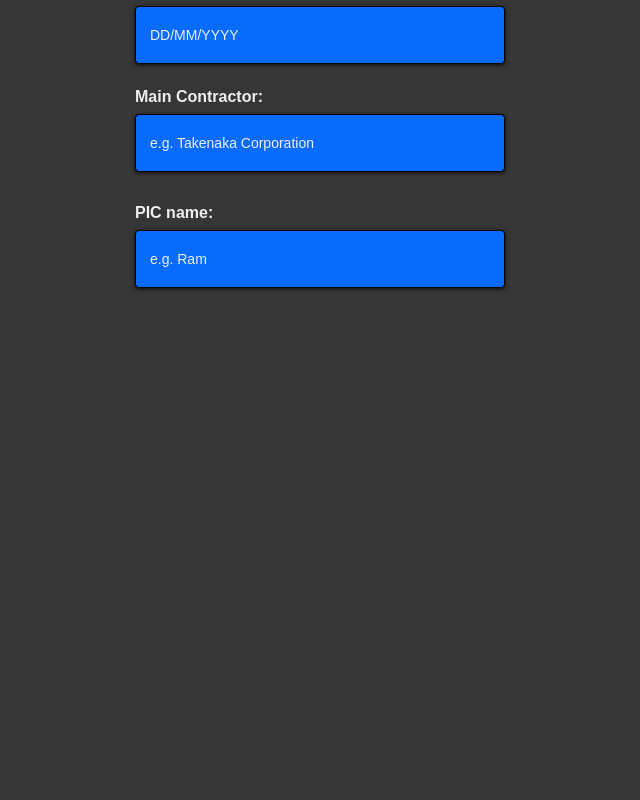
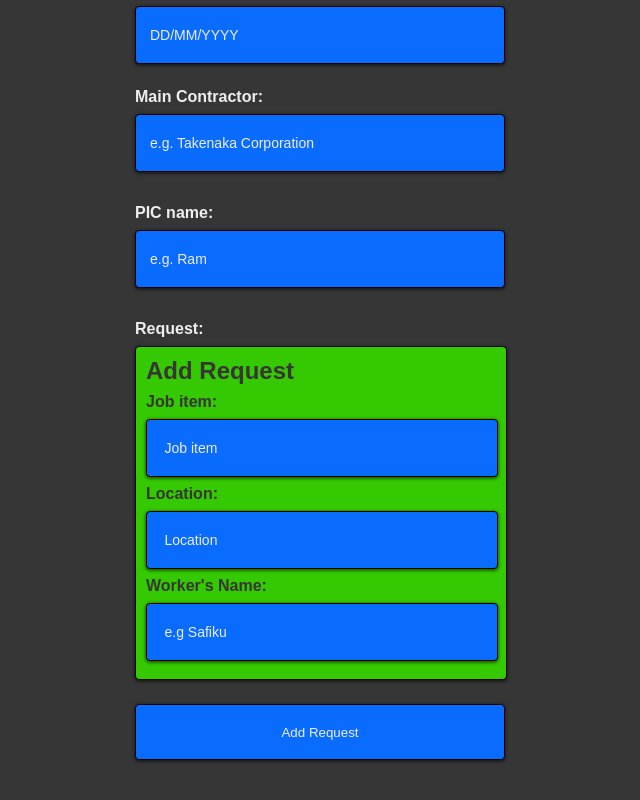
Before and after one commit to SSNmeister/servicerequests, a React (Create React App) app: page /manpowerrequestform in a window 1280 px wide. Shown: the part 310-1110 px from the top of the page, without its empty margins (320-960 px from the left). Before the commit the page ends 800 px from the top, so only its background shows below. Built offline with nearby package versions, Linux system fonts and the light colour scheme.

Commit message:
updated inputs

```diff
--- a/src/ManpowerRequestForm.js
+++ b/src/ManpowerRequestForm.js
@@ -5,6 +5,29 @@ const ManpowerRequestForm = () => {
   const [date, setDate] = useState("");
   const [mainContractor, setMainContractor] = useState("");
   const [pic, setPIC] = useState("");
+  const [jobItem, setJobItem] = useState("");
+  const [location, setLocation] = useState("");
+  const [workers, setWorkers] = useState([]);
+  const [requestArray, setRequestArray] = useState([]);
+
+  const handleAddRequest = () => {
+    const array = [
+      ...requestArray,
+      { job_Item: jobItem, location: location, workers: workers },
+    ];
+    setRequestArray(array);
+    clearInput();
+  };
+
+  console.log(requestArray);
+
+  //--------------------clear input field---------------------
+  function clearInput() {
+    var getValue = document.getElementById("valueID");
+    if (getValue.value != "") {
+      getValue.value = "";
+    }
+  }
 
   return (
     <div className="create--request--container">
@@ -66,6 +89,91 @@ const ManpowerRequestForm = () => {
             />
           </div>
         </div>
+        <span className="fs16 fw700 white">Request:</span>
+        {requestArray.map((details) => {
+          return (
+            <div className="add--service--input--container mt8 mb24">
+              <span className="fs16 fw700 black mb8 fs24 fw700">
+                Request {requestArray.length}
+              </span>
+              <span className="fs16 fw700 black mb8 fs12 fw700">Job item:</span>
+              <div className="add--service--input--forms--full mb8">
+                <div className="created--request--input">
+                  {details.job_Item}
+                </div>
+              </div>
+              <span className="fs16 fw700 black mb8 fs12 fw700">Location:</span>
+              <div className="add--service--input--forms--full mb8">
+                <div className="created--request--input">
+                  {details.job_Item}
+                </div>
+              </div>
+              <span className="fs16 fw700 black mb8 fs12 fw700">
+                Worker's Name:
+              </span>
+              <div className="add--service--input--forms--full mb8">
+                <div className="created--request--input">
+                  {details.job_Item}
+                </div>
+              </div>
+            </div>
+          );
+        })}
+        <div className="add--service--input--container mt8 mb24">
+          <span className="fs16 fw700 black mb8 fs24 fw700">Add Request</span>
+          <span className="fs16 fw700 black mb8 fs12 fw700">Job item:</span>
+          <div className="add--service--input--forms--full mb8">
+            <input
+              type="text"
+              placeholder="Job item"
+              className="create--request--input"
+              value={jobItem}
+              id="valueID"
+              onChange={(e) => {
+                setJobItem(e.target.value);
+              }}
+            />
+          </div>
+          <span className="fs16 fw700 black mb8 fs12 fw700">Location:</span>
+          <div className="add--service--input--forms--full mb8">
+            <input
+              type="text"
+              placeholder="Location"
+              value={location}
+              className="create--request--input"
+              id="valueID"
+              onChange={(e) => {
+                setLocation(e.target.value);
+              }}
+            />
+          </div>
+          <span className="fs16 fw700 black mb8 fs12 fw700">
+            Worker's Name:
+          </span>
+          <div className="add--service--input--forms--full mb8">
+            <input
+              type="text"
+              placeholder="e.g Safiku"
+              value={workers}
+              className="create--request--input"
+              id="valueID"
+              onChange={(e) => {
+                setWorkers(e.target.value);
+              }}
+            />
+          </div>
+        </div>
+        <button
+          className="add--request--button mb8 white"
+          onClick={() => {
+            handleAddRequest();
+            setJobItem(null);
+            setLocation(null);
+            setWorkers(null);
+          }}
+        >
+          Add Request
+        </button>
       </div>
     </div>
   );
--- a/src/style.css
+++ b/src/style.css
@@ -371,10 +371,25 @@ body {
   box-shadow: var(--shadowing);
 }
 
-.about--input--forms--full {
-  width: 370px;
-  height: 150px;
-  background-color: rgb(255, 186, 10, 0.9);
+.add--service--input--container {
+  display: flex;
+  flex-direction: column;
+  justify-content: center;
+  width: 350px;
+  border-radius: 4px;
+  border: 1px black solid;
+  box-shadow: var(--shadowing);
+  background-color: var(--green);
+  padding: 10px;
+}
+
+.add--service--input--forms--full {
+  display: flex;
+  align-items: center;
+  justify-content: center;
+  width: 100%;
+  height: 56px;
+  background-color: var(--blue);
   border-radius: 4px;
   border: 1px black solid;
   box-shadow: var(--shadowing);
@@ -391,3 +406,23 @@ body {
   font-family: "Exo", sans-serif;
   font-size: 14px;
 }
+
+.created--request--input {
+  color: var(--white);
+  font-family: "Exo", sans-serif;
+  font-size: 14px;
+  text-align: left;
+  width: 90%;
+}
+
+.add--request--button {
+  justify-content: center;
+  display: flex;
+  align-items: center;
+  width: 370px;
+  height: 56px;
+  background-color: var(--blue);
+  border-radius: 4px;
+  border: 1px black solid;
+  box-shadow: var(--shadowing);
+}
```
